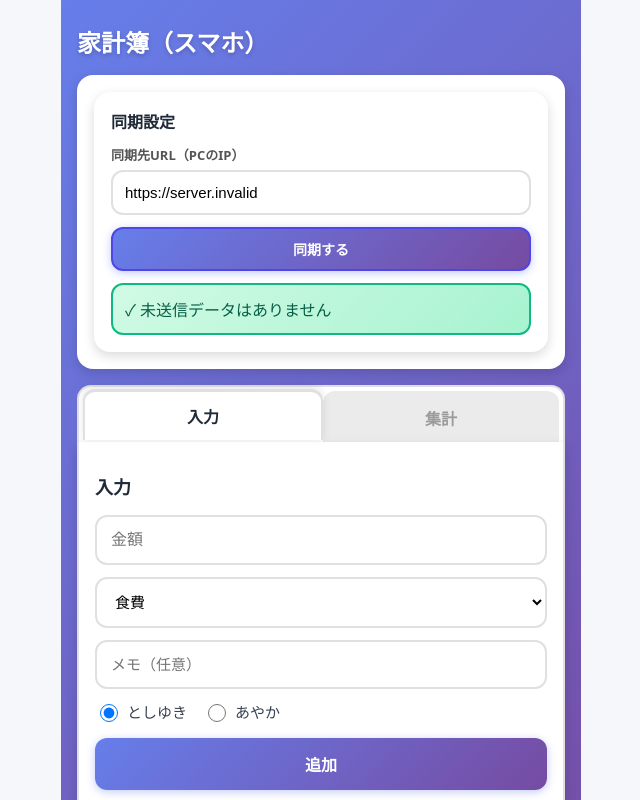
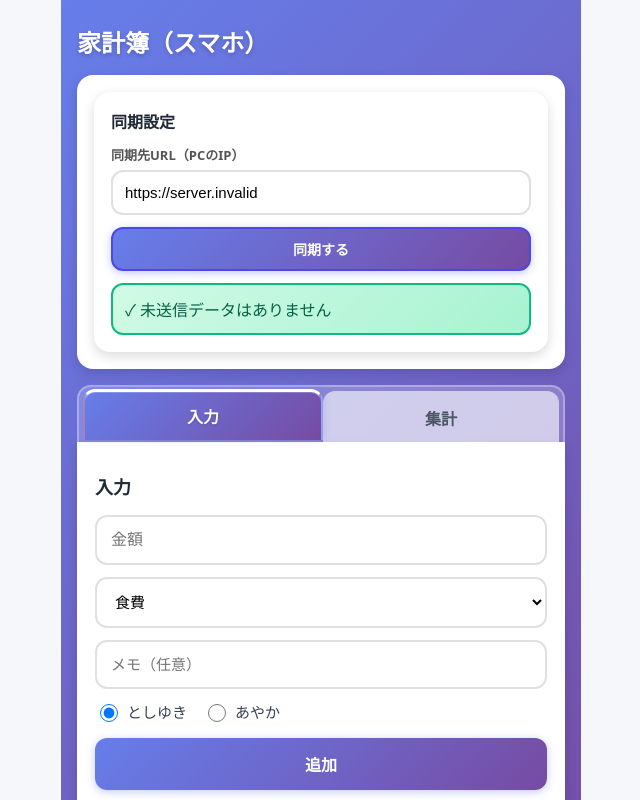
Before and after one commit to NasaToshi0311/household-app, a React (Vite) app in the folder client/: page / in a window 1280 px wide. Shown: the top 800 px of the page, without its empty margins (319-959 px from the left). Built offline with nearby package versions, Linux system fonts and the light colour scheme; no server answers.

Commit message:
refactor: MessageBoxコンポーネントを削除し、アラートによるメッセージ表示に変更。UIスタイルを改善し、タブのデザインを更新。

```diff
--- a/client/src/App.tsx
+++ b/client/src/App.tsx
@@ -8,7 +8,6 @@ import ApiUrlBox from "./components/ApiUrlBox";
 import PendingList from "./components/PendingList";
 import ExpenseForm from "./components/ExpenseForm";
 import ConfirmDialog from "./components/ConfirmDialog";
-import MessageBox from "./components/MessageBox";
 import * as S from "./ui/styles.ts";
 
 
@@ -22,10 +21,6 @@ export default function App() {
   const [confirmDialog, setConfirmDialog] = useState<{
     message: string;
     onConfirm: () => void;
-  } | null>(null);
-  const [message, setMessage] = useState<{
-    text: string;
-    type: "success" | "error" | "info" | "warning";
   } | null>(null);
 
   const refresh = useCallback(async () => {
@@ -43,34 +38,19 @@ export default function App() {
     try {
       const latest = await getAllPending();
       if (latest.length === 0) {
-        setMessage({ text: "未送信データがありません", type: "info" });
-        setTimeout(() => setMessage(null), 3000);
+        alert("未送信がありません");
       } else {
         const result = await syncExpenses(latest);
         await removePending(result.ok_uuids);
         await refresh();
-        const successCount = result.ok_uuids.length;
-        const failCount = result.ng_uuids.length;
-        if (failCount === 0) {
-          setMessage({
-            text: `同期完了\n成功: ${successCount}件`,
-            type: "success"
-          });
-        } else {
-          setMessage({
-            text: `同期完了\n成功: ${successCount}件\n失敗: ${failCount}件`,
-            type: failCount > successCount ? "error" : "warning"
-          });
-        }
-        setTimeout(() => setMessage(null), 5000);
+        alert(`同期完了（成功 ${result.ok_uuids.length} / 失敗 ${result.ng_uuids.length}）`);
       }
     } catch (e: any) {
       if (e?.name === "AbortError") {
-        setMessage({ text: "同期失敗: タイムアウト", type: "error" });
+        alert("同期失敗: タイムアウト");
       } else {
-        setMessage({ text: e?.message ?? "同期失敗", type: "error" });
+        alert(e?.message ?? "同期失敗");
       }
-      setTimeout(() => setMessage(null), 5000);
     } finally {
       setSyncing(false);
     }
@@ -84,13 +64,13 @@ export default function App() {
         padding: "12px 20px",
         borderRadius: tab === key ? "12px 12px 0 0" : "12px 12px 0 0",
         border: "none",
-        borderTop: tab === key ? "3px solid #e0e0e0" : "3px solid transparent",
-        borderLeft: tab === key ? "2px solid #e0e0e0" : "none",
-        borderRight: tab === key ? "2px solid #e0e0e0" : "none",
+        borderTop: tab === key ? "3px solid #ffffff" : "3px solid transparent",
+        borderLeft: tab === key ? "2px solid rgba(255,255,255,0.3)" : "none",
+        borderRight: tab === key ? "2px solid rgba(255,255,255,0.3)" : "none",
         background: tab === key
-          ? "#ffffff"
-          : "rgba(156, 163, 175, 0.3)",
-        color: tab === key ? "#1f2937" : "#6b7280",
+          ? "linear-gradient(135deg, #667eea 0%, #764ba2 100%)"
+          : "rgba(255,255,255,0.6)",
+        color: tab === key ? "#ffffff" : "#4b5563",
         fontWeight: tab === key ? 800 : 600,
         fontSize: 16,
         cursor: "pointer",
@@ -99,21 +79,18 @@ export default function App() {
         zIndex: tab === key ? 10 : 1,
         transform: tab === key ? "translateY(-2px)" : "translateY(0)",
         boxShadow: tab === key
-          ? "0 -2px 8px rgba(0,0,0,0.1)"
+          ? "0 -2px 8px rgba(102, 126, 234, 0.3), inset 0 1px 0 rgba(255,255,255,0.2)"
           : "none",
-        filter: tab === key ? "none" : "grayscale(100%)",
-        opacity: tab === key ? 1 : 0.7,
+        textShadow: tab === key ? "0 1px 2px rgba(0,0,0,0.2)" : "none",
       }}
       onMouseEnter={(e) => {
         if (tab !== key) {
-          e.currentTarget.style.opacity = "0.9";
-          e.currentTarget.style.filter = "grayscale(80%)";
+          e.currentTarget.style.background = "rgba(255,255,255,0.8)";
         }
       }}
       onMouseLeave={(e) => {
         if (tab !== key) {
-          e.currentTarget.style.opacity = "0.7";
-          e.currentTarget.style.filter = "grayscale(100%)";
+          e.currentTarget.style.background = "rgba(255,255,255,0.6)";
         }
       }}
     >
@@ -138,12 +115,12 @@ export default function App() {
         <div style={{
           display: "flex",
           gap: 0,
-          background: "#ffffff",
+          background: "rgba(255,255,255,0.2)",
           borderRadius: "14px 14px 0 0",
           padding: "4px 4px 0 4px",
-          borderTop: "2px solid #e0e0e0",
-          borderLeft: "2px solid #e0e0e0",
-          borderRight: "2px solid #e0e0e0",
+          borderTop: "2px solid rgba(255,255,255,0.3)",
+          borderLeft: "2px solid rgba(255,255,255,0.3)",
+          borderRight: "2px solid rgba(255,255,255,0.3)",
         }}>
           {tabBtn("input", "入力")}
           {tabBtn("summary", "集計")}
@@ -154,7 +131,7 @@ export default function App() {
         marginTop: 0,
         background: "#ffffff",
         borderRadius: "0 0 16px 16px",
-        border: "2px solid #e0e0e0",
+        border: "2px solid rgba(255,255,255,0.3)",
         borderTop: "none",
         padding: "16px",
         boxShadow: "0 4px 12px rgba(0,0,0,0.15)",
@@ -201,14 +178,6 @@ export default function App() {
           onCancel={() => setConfirmDialog(null)}
         />
       )}
-
-      {message && (
-        <MessageBox
-          message={message.text}
-          type={message.type}
-          onClose={() => setMessage(null)}
-        />
-      )}
     </div>
   );
 }
```
